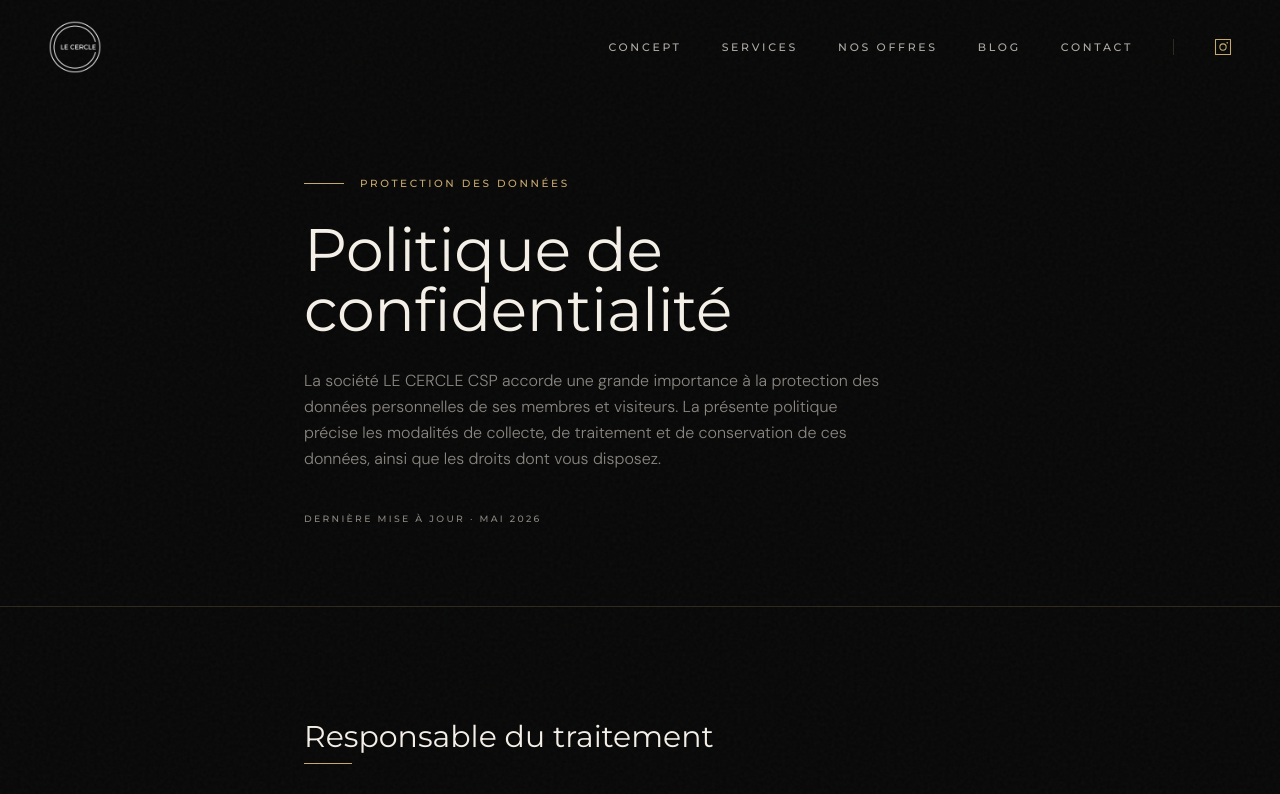
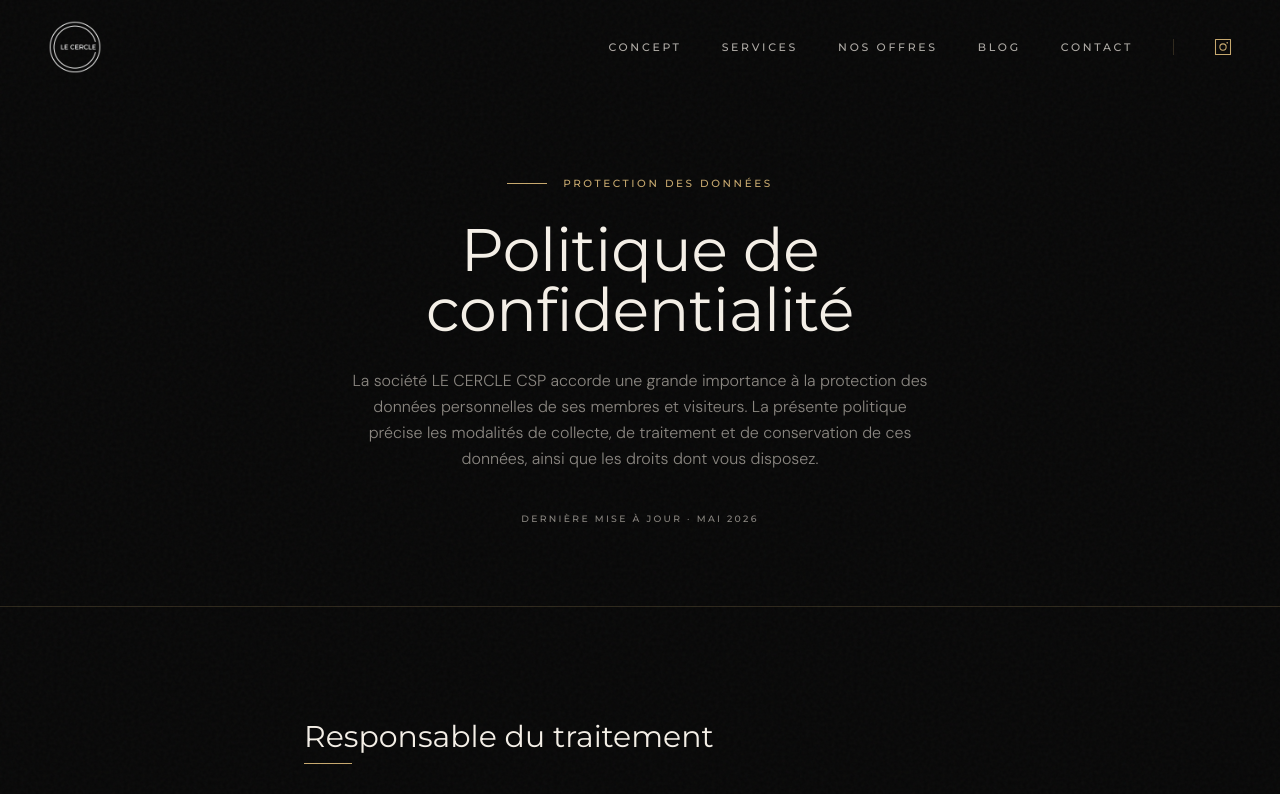
Before and after one commit to pinsaultmatteo-collab/le-cercle, a React (Vite) app: page /confidentialite in a window 1280 px wide. Shown: the top 794 px of the page. Built offline with nearby package versions, Linux system fonts and the light colour scheme.

Commit message:
Centrage des heros sur toutes les pages intérieures

```diff
--- a/src/components/LegalPage.jsx
+++ b/src/components/LegalPage.jsx
@@ -15,13 +15,13 @@
   return (
     <PageWrapper>
       <section className="border-b border-border-gold pt-36 md:pt-44">
-        <div className="mx-auto max-w-3xl px-6 pb-14 md:px-12 md:pb-20">
+        <div className="mx-auto flex max-w-3xl flex-col items-center px-6 pb-14 text-center md:px-12 md:pb-20">
           <motion.div
             initial={{ opacity: 0, y: 18 }}
             animate={{ opacity: 1, y: 0 }}
             transition={{ duration: 0.9, ease: [0.16, 1, 0.3, 1] }}
           >
-            <SectionLabel>{label}</SectionLabel>
+            <SectionLabel className="justify-center">{label}</SectionLabel>
           </motion.div>
           <motion.h1
             initial={{ opacity: 0, y: 30 }}
--- a/src/components/PageHero.jsx
+++ b/src/components/PageHero.jsx
@@ -4,7 +4,7 @@
 /**
  * PageHero — full-bleed hero banner used at the top of interior pages.
  */
-export default function PageHero({ label, title, intro, image, align = 'left' }) {
+export default function PageHero({ label, title, intro, image, align = 'center' }) {
   return (
     <section className="relative flex h-[68svh] min-h-[460px] items-end overflow-hidden">
       <motion.img
--- a/src/pages/BlogPost.jsx
+++ b/src/pages/BlogPost.jsx
@@ -100,7 +100,7 @@
             initial={{ opacity: 0, y: 20 }}
             animate={{ opacity: 1, y: 0 }}
             transition={{ duration: 0.9, delay: 0.3, ease: [0.16, 1, 0.3, 1] }}
-            className="mt-8 flex flex-wrap items-center gap-4 text-label text-[0.58rem] text-text-secondary"
+            className="mt-8 flex flex-wrap items-center justify-center gap-4 text-label text-[0.58rem] text-text-secondary"
           >
             <span className="text-accent">{post.category}</span>
             <span className="h-px w-4 bg-border-gold" />
@@ -113,7 +113,7 @@
             initial={{ opacity: 0, y: 30 }}
             animate={{ opacity: 1, y: 0 }}
             transition={{ duration: 1, delay: 0.45, ease: [0.16, 1, 0.3, 1] }}
-            className="mt-6 max-w-4xl font-display text-[2.2rem] font-normal leading-[1.12] tracking-[-0.005em] text-text-primary sm:text-4xl md:text-5xl lg:text-6xl"
+            className="mx-auto mt-6 max-w-4xl text-center font-display text-[2.2rem] font-normal leading-[1.12] tracking-[-0.005em] text-text-primary sm:text-4xl md:text-5xl lg:text-6xl"
           >
             {post.title}
           </motion.h1>
```
